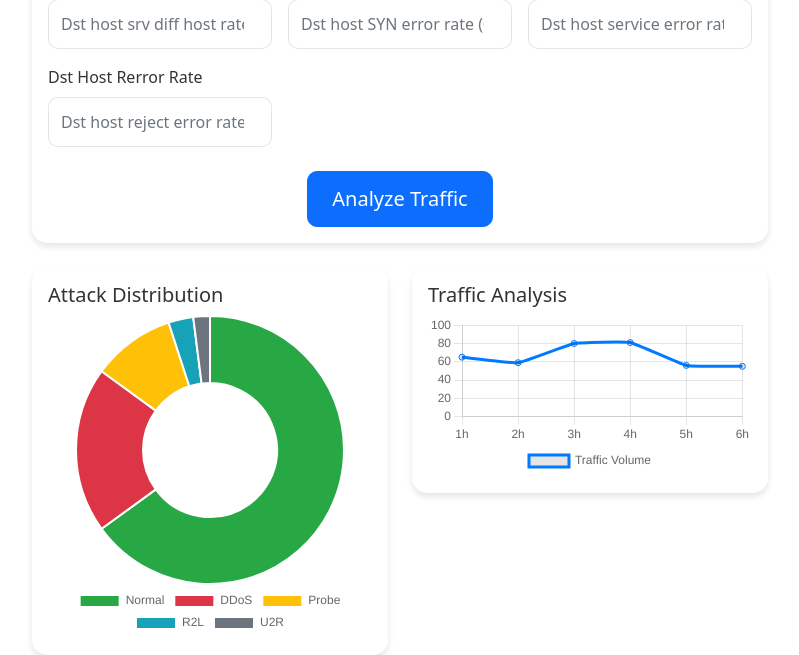
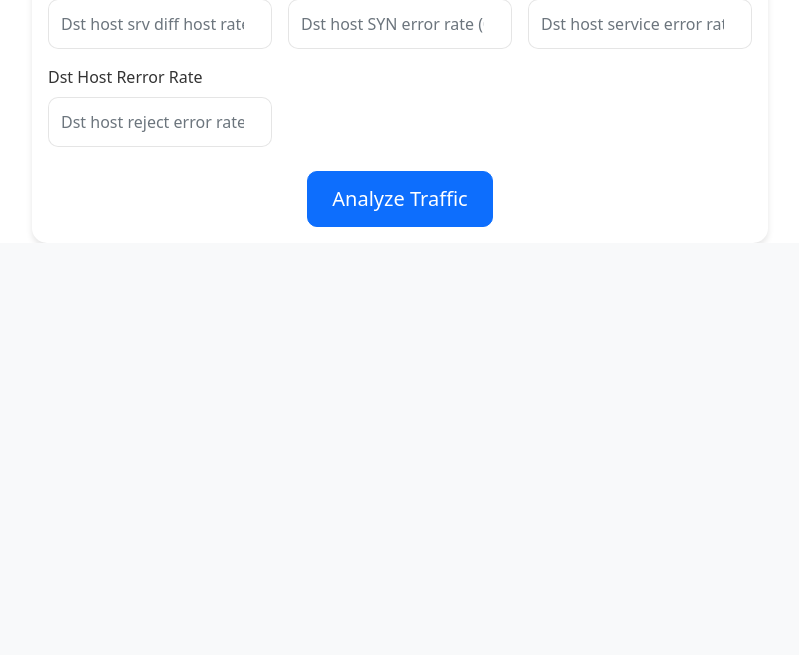
Before and after one commit to akalekurthi/Network-Security-Predictor, a Flask app: template templates/index.html in a window 1280 px wide. Shown: the part 721-1376 px from the top of the page, without its empty margins (240-1039 px from the left). After the commit the page ends 964 px from the top, so only its background shows below. Run offline with Flask 3, Linux system fonts and the light colour scheme; the template is opened without the code that fills it, so the values that code supplies are empty; some libraries are stand-ins or nearby versions.

Commit message:
Improve prediction robustness and logging: Added comprehensive input validation, error handling, and detailed logging to the prediction function.  Removed unnecessary charts from the index page.
Replit-Commit-Author: Agent
Replit-Commit-Session-Id: b6ca09cc-10d0-4da1-8395-6f476624b267
Replit-Commit-Screenshot-Url: https://storage.googleapis.com/screenshot-production-us-central1/8d2c3474-4e48-4c32-b172-f0448bbfe0b3/0bbe6898-a0f5-4291-803c-35947715747c.jpg

```diff
--- a/templates/index.html
+++ b/templates/index.html
@@ -8,7 +8,7 @@
                 <h2 class="card-title text-center mb-4">Network Intrusion Detection</h2>
 
                 <form id="detection-form" action="{{ url_for('predict') }}" method="post">
-                    {{ csrf_token() }}
+                    <input type="hidden" name="csrf_token" value="{{ csrf_token() }}"/>
                     <div class="row g-3">
                         <!-- Basic Features -->
                         <div class="col-md-4">
@@ -150,26 +150,6 @@
                 </form>
             </div>
         </div>
-
-        <div class="row mt-4">
-            <div class="col-md-6">
-                <div class="card">
-                    <div class="card-body">
-                        <h5 class="card-title">Attack Distribution</h5>
-                        <canvas id="attackChart"></canvas>
-                    </div>
-                </div>
-            </div>
-
-            <div class="col-md-6">
-                <div class="card">
-                    <div class="card-body">
-                        <h5 class="card-title">Traffic Analysis</h5>
-                        <canvas id="trafficChart"></canvas>
-                    </div>
-                </div>
-            </div>
-        </div>
     </div>
 </div>
 {% endblock %}
```
Also changed, not shown: app.py (+41 -6 lines).
